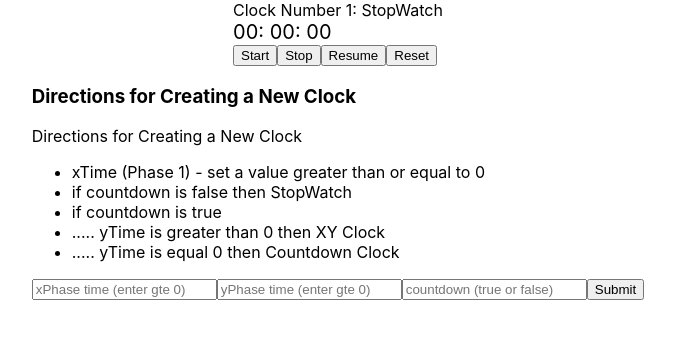
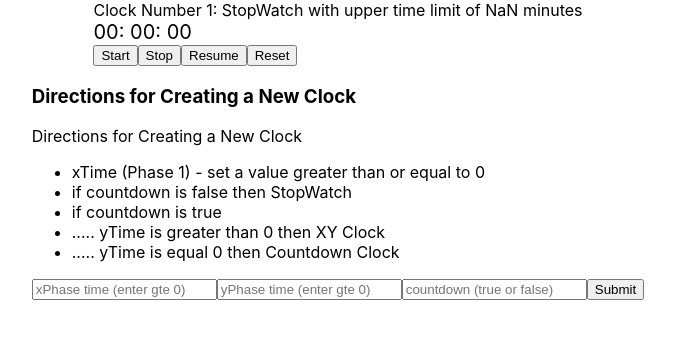
Before and after one commit to prof-tejera/assignment-2-karkrish2009, a React (Create React App) app: page / in a window 1280 px wide. Both pictures are taken after typing "Sample", "Sample", "Sample" into the empty fields and a click on the button "Submit". Shown: the top 338 px of the page, without its empty margins (302-977 px from the left). Built offline with nearby package versions, Linux system fonts and the light colour scheme.

Commit message:
Update Timer.js

```diff
--- a/src/components/Timer.js
+++ b/src/components/Timer.js
@@ -52,7 +52,7 @@ const Timer = ({id, xtime, ytime, countdown}) => {
         setPhase("Countdown Clock");
       }
       else {
-        setPhase("XY Clock: X Phase");
+        setPhase("XY Clock");
       }
     }
     else {
@@ -97,7 +97,7 @@ const Timer = ({id, xtime, ytime, countdown}) => {
               else {
                 if (yExists && countdown.current) {
                   current_phase.current = false;
-                  setPhase("Y Phase");
+                  setPhase("XY Clock: Y Phase");
                 }
                 else {
                   return clearInterval(interval);
@@ -114,6 +114,7 @@ const Timer = ({id, xtime, ytime, countdown}) => {
             }
             else {
               current_phase.current = true;
+              //setPhase("X and Y Phases Completed");
               return clearInterval(interval);
             }
           }
@@ -138,6 +139,7 @@ const Timer = ({id, xtime, ytime, countdown}) => {
       </div>
       <div>
         <span>Clock Number {id}: {phase}</span>
+        {phase === "StopWatch" && <span> with upper time limit of {xtime} minutes</span>}
       </div>
       <div>
         <DisplayClock time={xTime}/>
```
